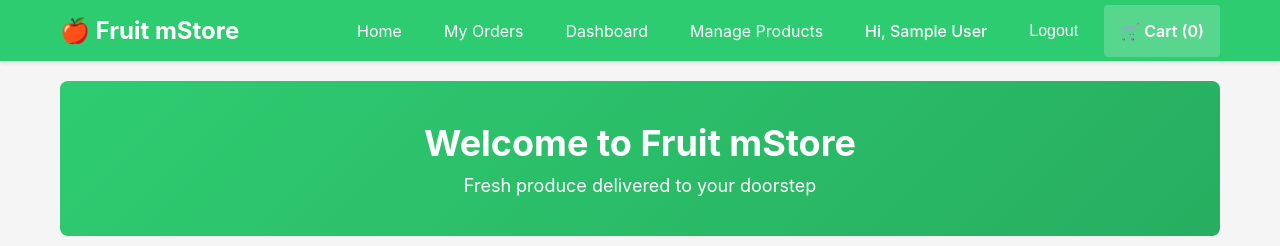
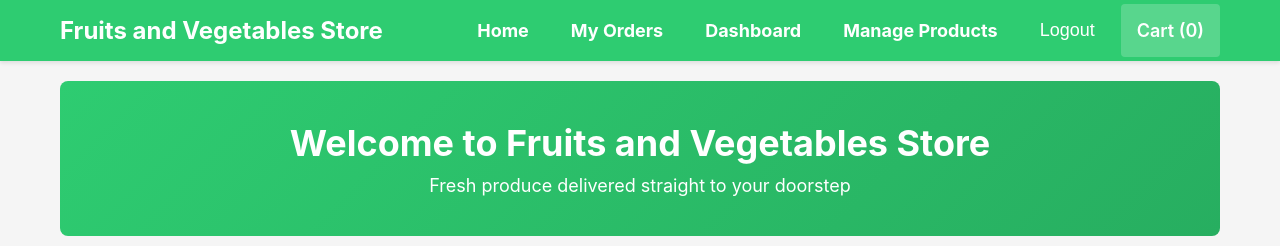
Before and after one commit to Aarib-Baig/Web_CCP, a React (Create React App) app in the folder frontend/: page / in a window 1280 px wide. Shown: the top 246 px of the page. Built offline with nearby package versions, Linux system fonts and the light colour scheme; no server answers; sample sign-in values are in the browser's storage.

Commit message:
login and style modifications

```diff
--- a/frontend/src/components/Navbar.css
+++ b/frontend/src/components/Navbar.css
@@ -1,7 +1,7 @@
 .navbar {
   background-color: #2ecc71;
   padding: 0;
-  box-shadow: 0 2px 4px rgba(0,0,0,0.1);
+  box-shadow: 0 2px 4px rgba(0, 0, 0, 0.1);
 }
 
 .nav-container {
@@ -11,6 +11,7 @@
   justify-content: space-between;
   align-items: center;
   padding: 0 20px;
+  font-weight: bold;
 }
 
 .nav-logo {
@@ -40,12 +41,12 @@
   transition: background-color 0.3s;
   border: none;
   background: none;
-  font-size: 16px;
+  font-size: 18px;
   cursor: pointer;
 }
 
 .nav-link:hover {
-  background-color: rgba(255,255,255,0.1);
+  background-color: rgba(255, 255, 255, 0.1);
 }
 
 .user-name {
@@ -58,12 +59,12 @@
 
 .cart-link {
   font-weight: 600;
-  background-color: rgba(255,255,255,0.2);
+  background-color: rgba(255, 255, 255, 0.2);
   border-radius: 4px;
 }
 
 .cart-link:hover {
-  background-color: rgba(255,255,255,0.3);
+  background-color: rgba(255, 255, 255, 0.3);
 }
 
 @media (max-width: 768px) {
--- a/frontend/src/components/Navbar.js
+++ b/frontend/src/components/Navbar.js
@@ -18,7 +18,7 @@ function Navbar() {
     <nav className="navbar">
       <div className="nav-container">
         <Link to="/" className="nav-logo">
-          🍎 Fruit mStore
+          Fruits and Vegetables Store
         </Link>
 
         <ul className="nav-menu">
@@ -43,9 +43,6 @@ function Navbar() {
                 </>
               )}
 
-              <li className="nav-item">
-                <span className="nav-link user-name">Hi, {user.name}</span>
-              </li>
 
               <li className="nav-item">
                 <button onClick={handleLogout} className="nav-link logout-btn">
@@ -66,7 +63,7 @@ function Navbar() {
 
           <li className="nav-item">
             <Link to="/cart" className="nav-link cart-link">
-              🛒 Cart ({getCartCount()})
+              Cart ({getCartCount()})
             </Link>
           </li>
         </ul>
--- a/frontend/src/index.css
+++ b/frontend/src/index.css
@@ -3,8 +3,6 @@ body {
   font-family: -apple-system, BlinkMacSystemFont, 'Segoe UI', 'Roboto', 'Oxygen',
     'Ubuntu', 'Cantarell', 'Fira Sans', 'Droid Sans', 'Helvetica Neue',
     sans-serif;
-  -webkit-font-smoothing: antialiased;
-  -moz-osx-font-smoothing: grayscale;
 }
 
 code {
--- a/frontend/src/pages/AdminProducts.js
+++ b/frontend/src/pages/AdminProducts.js
@@ -2,11 +2,9 @@ import React, { useState, useEffect } from 'react';
 import axios from 'axios';
 import './AdminProducts.css';
 
-const CATEGORIES = ['Fruits', 'Vegetables', 'Herbs', 'Dairy', 'Others'];
+const CATEGORIES = ['Fruits', 'Vegetables'];
 const UNITS = [
   { value: 'kg', label: 'Kilogram (kg)' },
-  { value: 'piece', label: 'Piece' },
-  { value: 'dozen', label: 'Dozen' },
   { value: 'bunch', label: 'Bunch' }
 ];
 
--- a/frontend/src/pages/Home.js
+++ b/frontend/src/pages/Home.js
@@ -70,8 +70,8 @@ function Home() {
   return (
     <div className="home">
       <div className="hero">
-        <h1>Welcome to Fruit mStore</h1>
-        <p>Fresh produce delivered to your doorstep</p>
+        <h1>Welcome to Fruits and Vegetables Store</h1>
+        <p>Fresh produce delivered straight to your doorstep</p>
       </div>
 
       <div className="filters">
```
Also changed, not shown: 2 other files (tests, documents, lock files or other folders).
